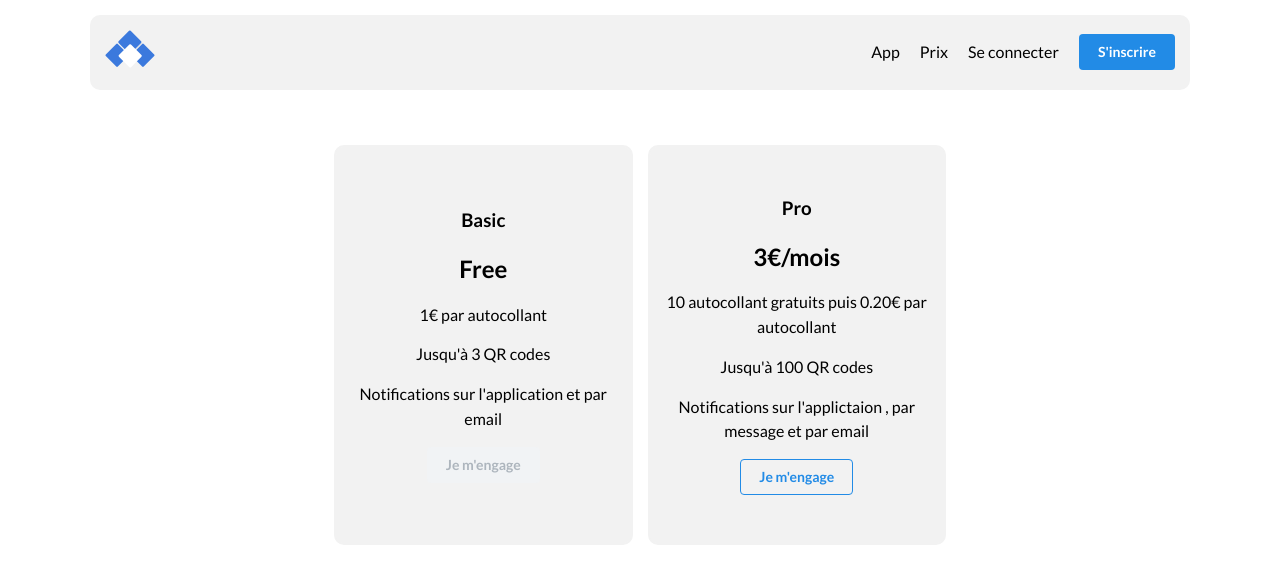
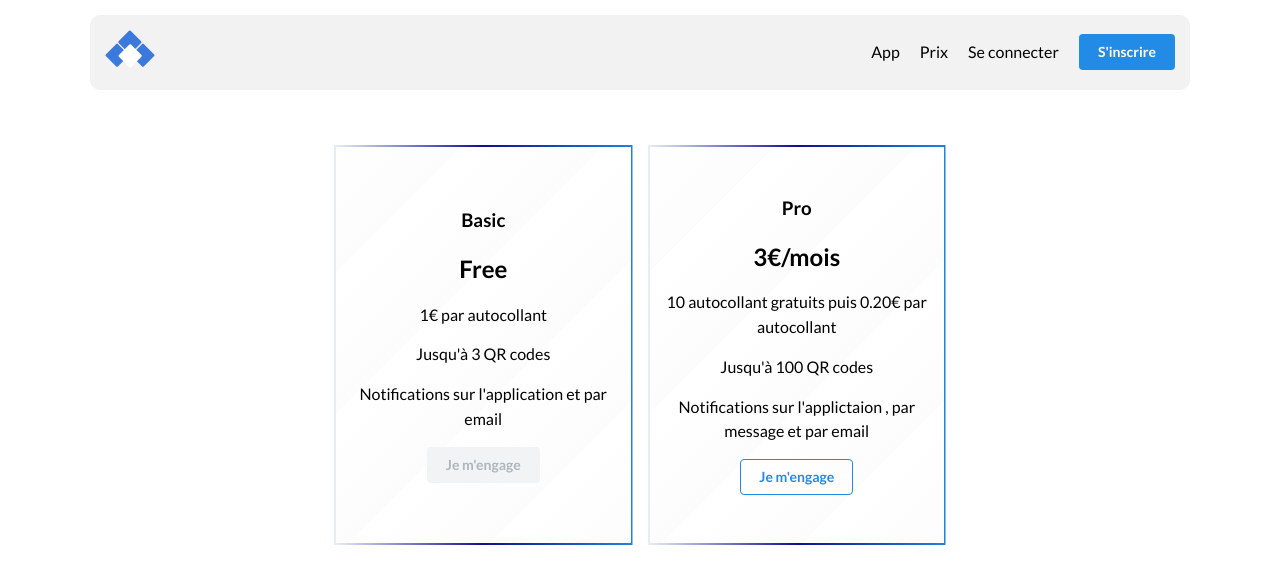
Before and after one commit to AlertnGo/alertngo, a Next.js app: page /price in a window 1280 px wide. Shown: the top 584 px of the page. Built offline with nearby package versions, Linux system fonts and the light colour scheme.

Commit message:
Add animation and backdrop-filter to price module

```diff
--- a/pages/price.module.scss
+++ b/pages/price.module.scss
@@ -20,9 +20,16 @@
       justify-content: center;
       text-align: center;
       gap: var(--gap);
-      border: 2px solid var(--lightwhite);
-      border-radius: var(--border-radius);
-      background: var(--lightwhite);
+      backdrop-filter: blur(100px);
+      background: repeating-linear-gradient(
+        -45deg,
+        rgba(245, 245, 245, 0.3),
+        white 100px,
+        whitesmoke 100px
+      );
+      border-width: 2px;
+      border-style: solid;
+      animation: infinite borderAnimation 5s ease-in;
     }
   }
 }
@@ -39,3 +46,18 @@
     }
   }
 }
+
+@keyframes borderAnimation {
+  0% {
+    border-image: linear-gradient(to right, whitesmoke, darkblue, #218be6) 2;
+  }
+  50% {
+    border-image: linear-gradient(to right, #218be6, whitesmoke, darkblue) 2;
+  }
+  70% {
+    border-image: linear-gradient(to right, darkblue, #218be6, whitesmoke) 2;
+  }
+  100% {
+    border-image: linear-gradient(to right, whitesmoke, #218be6, darkblue) 2;
+  }
+}
```
